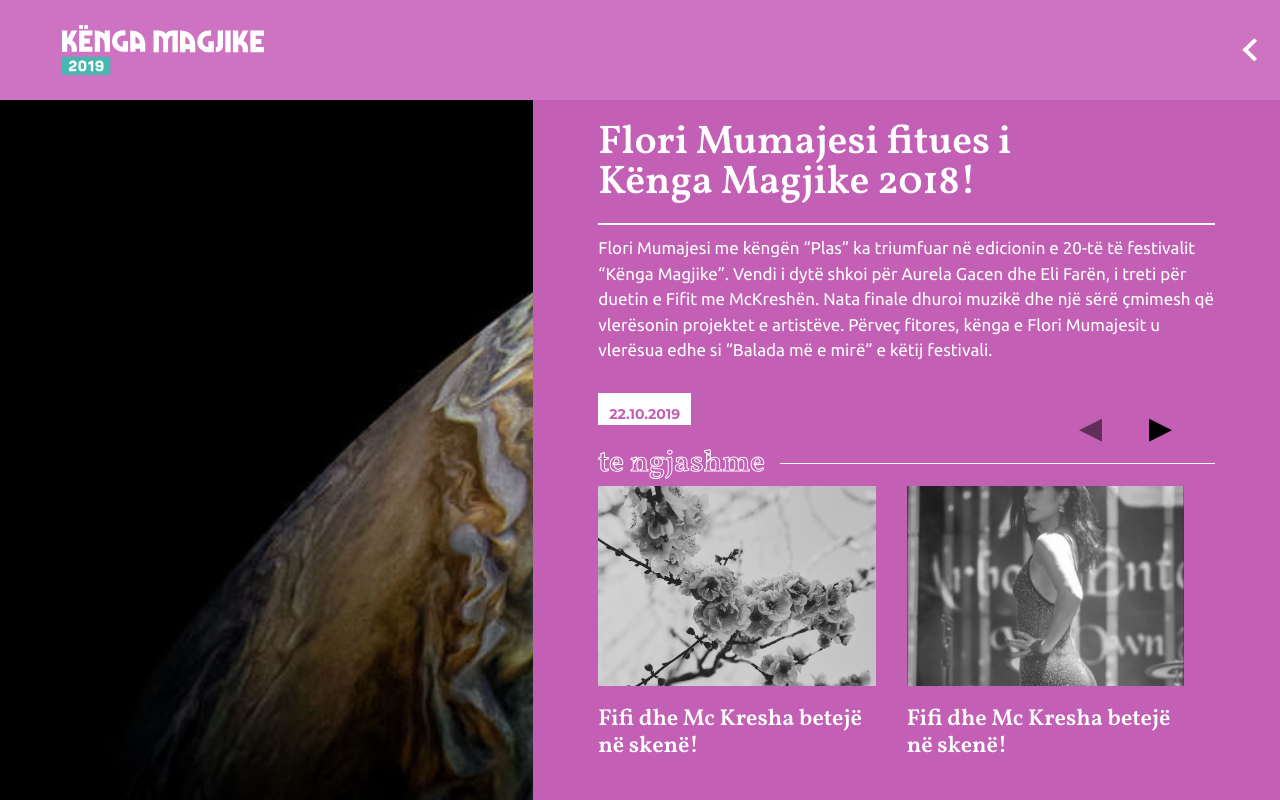
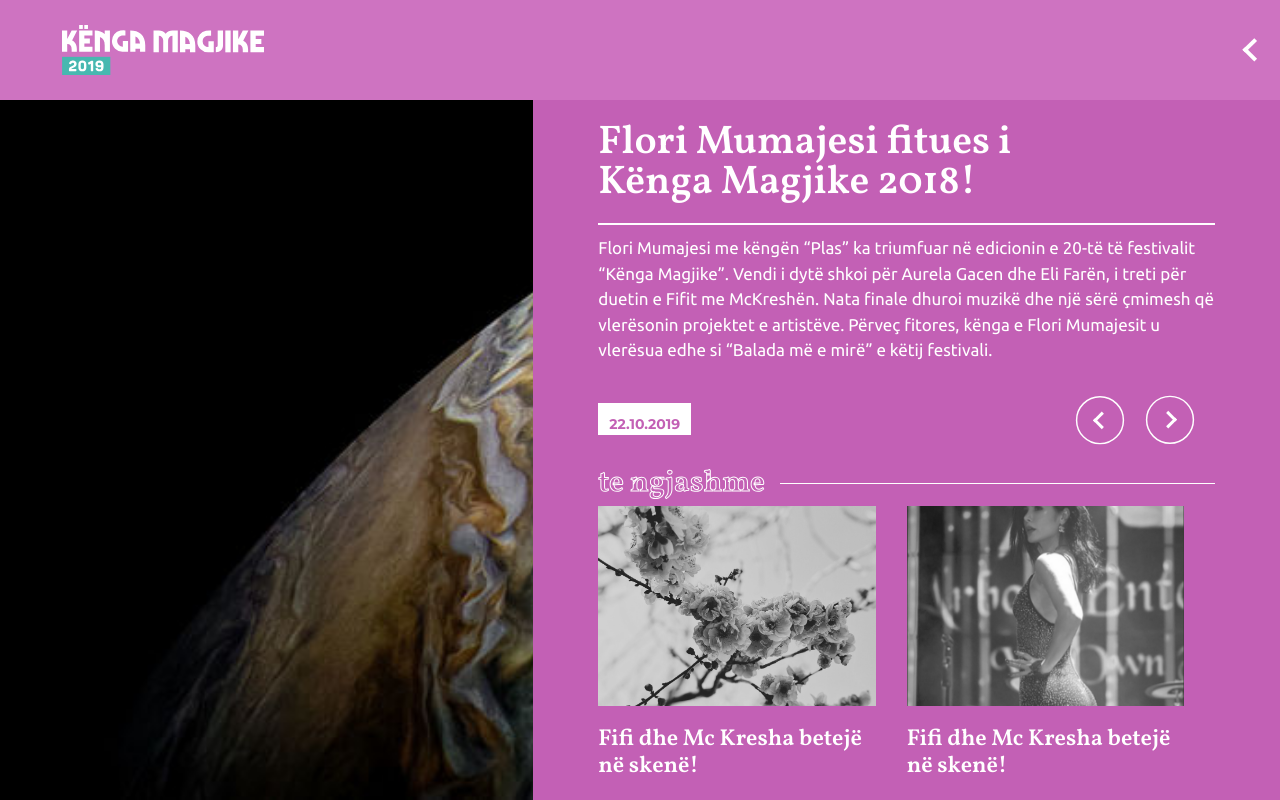
Before and after one commit to VisarDomi/km2019-frontend, a Vue app: page /blog in a window 1280 px wide. Built offline with nearby package versions, Linux system fonts and the light colour scheme; what fullpage-vue would draw is missing.

Commit message:
single blog full hd finished

```diff
--- a/src/views/Blogs.vue
+++ b/src/views/Blogs.vue
@@ -20,7 +20,7 @@
     </div>-->
 <div class="carousel-container">
 
-<carousel :perPageCustom="[[480, 2], [768, 3], [992,4]]" :paginationEnabled="false" style="color:white;">
+<carousel :perPageCustom="[[480, 2], [768, 3], [992,4]]" :paginationEnabled="false" :navigationEnabled="true">
   <slide >
     <div class="imageback" ></div>
     <h1 class="blog-title" @click="goToBlog()">Flori Mumajesi fitues i Kënga Magjike 2018!</h1>
@@ -79,6 +79,20 @@ export default {
 };
 </script>
 
+<style lang="css">
+.VueCarousel-navigation-button{
+  bottom:15% !important;
+}
+.VueCarousel-navigation-prev{
+  left: 20% !important;
+}
+
+.VueCarousel-navigation-next{
+  right:20% !important;
+}
+</style>
+
+
 
 <style lang="scss">
 // import "assets/sass/main.scss";
@@ -96,6 +110,7 @@ filter: grayscale(100%);
 
 .blog-title:hover{
   cursor:pointer;
+  color: #C360B5;
 }
 
 .blog-title {
--- a/src/views/Home.vue
+++ b/src/views/Home.vue
@@ -5,13 +5,13 @@
       <div class="fullpage-wp" v-fullpage="opts" ref="example">
         <!-- <HeroSection /> -->
 
-        <!-- <ArtistsSection /> -->
+        <ArtistsSection />
 
-        <!-- <AcrossYearsSection /> -->
+        <AcrossYearsSection />
 
-        <!-- <SubmissionSection /> -->
+        <SubmissionSection />
 
-        <!-- <NewsSection /> -->
+        <NewsSection />
 
         <SponsorSectionz />
       </div>
--- a/src/views/SingleBlog.vue
+++ b/src/views/SingleBlog.vue
@@ -9,45 +9,58 @@
       </div>
     </div>
 
+    <div class="row blog-row">
+      <div class="col-md-5  col-xs-12 image-col">
+        <img class="blog-image" src="@/assets/img/single_blog_1.jpg" alt />
+      </div>
+      <div class="col-md-7 col-xs-12 blog-col">
+        <div class="container">
+          <h1 class="blog-title">Flori Mumajesi fitues i Kënga Magjike 2018!</h1>
+          <hr />
+          <p
+            class="blog-content"
+          >Flori Mumajesi me këngën “Plas” ka triumfuar në edicionin e 20-të të festivalit “Kënga Magjike”. Vendi i dytë shkoi për Aurela Gacen dhe Eli Farën, i treti për duetin e Fifit me McKreshën. Nata finale dhuroi muzikë dhe një sërë çmimesh që vlerësonin projektet e artistëve. Përveç fitores, kënga e Flori Mumajesit u vlerësua edhe si “Balada më e mirë” e këtij festivali.</p>
 
-    <div class="row blog-row" >
-      <div class="col-5 image-col" > <img class=" blog-image" src="@/assets/img/single_blog_1.jpg" alt=""></div>
-      <div class="col-7 blog-col" >
-        <div class="container">
+          <div class="row">
+            <p class="date">22.10.2019</p>
+            <a @click.prevent="nextSlide">
+              <div class="carousel-right">
+                <img class="img-fluid img-next-arrow" src="@/assets/img/ndervite_right.svg" alt />
+              </div>
+            </a>
+            <a @click.prevent="prevSlide">
+              <div class="carousel-left">
+                <img class="img-fluid img-left-arrow" src="@/assets/img/ndervite_left.svg" alt />
+              </div></a>
+          </div>
 
-        <h1 class="blog-title">Flori Mumajesi fitues i Kënga Magjike 2018!</h1>
-        <hr>
-        <p class="blog-content">Flori Mumajesi me këngën “Plas” ka triumfuar në edicionin e 20-të të festivalit “Kënga Magjike”. Vendi i dytë shkoi për Aurela Gacen dhe Eli Farën, i treti për duetin e Fifit me McKreshën. Nata finale dhuroi muzikë dhe një sërë çmimesh që vlerësonin projektet e artistëve. Përveç fitores, kënga e Flori Mumajesit u vlerësua edhe si “Balada më e mirë” e këtij festivali.</p>
-        <p class="date">22.10.2019</p>
           <h3 class="bio-text">te ngjashme</h3>
 
-        <carousel :perPageCustom="[[480, 1], [768, 2], [992,2]]" :paginationEnabled="false" :navigationEnabled="true" :singleBlog="true">
-          <slide >
-
+          <carousel
+            ref="carousel"
+            :perPageCustom="[[480, 1], [768, 1], [992,2]]"
+            :paginationEnabled="false"
+          >
+            <slide>
               <div class="blog-card">
-              <img class="blog-card-image img-fluid" src="@/assets/img/artistback.jpg" alt="">
+                <img class="blog-card-image img-fluid" src="@/assets/img/artistback.jpg" alt />
                 <h2 class="blog-card-title">Fifi dhe Mc Kresha betejë në skenë!</h2>
               </div>
             </slide>
-                    <slide >
-
+            <slide>
               <div class="blog-card">
-              <img class="blog-card-image img-fluid" src="@/assets/img/sonimalaj.png" alt="">
+                <img class="blog-card-image img-fluid" src="@/assets/img/sonimalaj.png" alt />
                 <h2 class="blog-card-title">Fifi dhe Mc Kresha betejë në skenë!</h2>
               </div>
             </slide>
 
-                              <slide >
-
+            <slide>
               <div class="blog-card">
-              <img class="blog-card-image img-fluid" src="@/assets/img/sonimalaj.png" alt="">
+                <img class="blog-card-image img-fluid" src="@/assets/img/sonimalaj.png" alt />
                 <h2 class="blog-card-title">Fifi dhe Mc Kresha betejë në skenë!</h2>
               </div>
             </slide>
-
-
           </carousel>
-
         </div>
       </div>
     </div>
@@ -57,7 +70,7 @@
 <script>
 // @ is an alias to /src
 
-import { Carousel, Slide } from 'vue-carousel';
+import { Carousel, Slide } from "vue-carousel";
 export default {
   name: "SingleBlog",
   components: {
@@ -67,53 +80,63 @@ export default {
   data() {
     return {};
   },
-  methods:{
+  methods: {
+    nextSlide() {
+      this.$refs.carousel.goToPage(this.$refs.carousel.getNextPage());
+    },
+    prevSlide() {
+      this.$refs.carousel.goToPage(this.$refs.carousel.getPreviousPage());
+    },
     goToBlogs() {
       this.$router.push({ name: "Blogs" });
-    },
-  },
-  mounted(){
-    // var elem = document.querySelector('.VueCarousel-navigation-button');
-    // console.log(elem)
-    // elem.style.top = '-21%';
-
-    // var elem = document.querySelector('.VueCarousel-navigation-prev');
-    // elem.style.left = '83%';
-
-    // var elem = document.querySelector('.VueCarousel-navigation-next');
-    // elem.style.top = '74px';
+    }
   }
 };
 </script>
 
-<style lang="css">
-.VueCarousel-navigation-button{
-  top:-21% !important;
-}
-.VueCarousel-navigation-prev{
-  left: 83% !important;
-}
 
-.VueCarousel-navigation-next{
-  right:74px !important;
-}
-</style>
 
 
 <style lang="scss" scoped>
-
-.blog-card-title{
-  font-family: Vollkorn;
-  color:white;
-  font-size:2.3rem;
-  width:90%;
-  margin-top:2rem;
+.img-next-arrow {
+  width: 6rem;
 }
 
-.blog-card-image{
+.carousel-right {
+  position: absolute;
+  right: 8rem;
+      padding-top: 19px;
+}
+.carousel-right:hover {
+  cursor: pointer;
+}
+
+.img-left-arrow {
+  width: 6rem;
+}
+
+.carousel-left {
+  position: absolute;
+  right: 15rem;
+  padding-top:15px;
+}
+
+.carousel-left:hover {
+  cursor: pointer;
+}
+
+.blog-card-title {
+  font-family: Vollkorn;
+  color: white;
+  font-size: 2.3rem;
+  width: 90%;
+  margin-top: 2rem;
+}
+
+.blog-card-image {
   filter: grayscale(100%);
   width: 90%;
-  height:20rem;
+  height: 20rem;
   object-fit: cover;
 }
 
@@ -143,62 +166,59 @@ export default {
   margin-right: -50%;
 }
 
-
-.date{
-  position:initial;
+.date {
+  position: initial;
   width: fit-content;
-  margin-top:3rem;
+  margin-top: 3rem;
 }
 
-.blog-content{
-  font-size:1.7rem;
+.blog-content {
+  font-size: 1.7rem;
   font-family: Ubuntu;
   color: white;
-  font-weight:400;
+  font-weight: 400;
 }
 
-.blog-title{
-  color:white;
-  font-size:4rem;
-  margin-top:20%;
+.blog-title {
+  color: white;
+  font-size: 4rem;
+  margin-top: 20%;
   position: initial;
   // margin-left:5rem;
 }
-hr{
+hr {
   border-top: 2px solid white;
   // margin-left:5rem;
   margin-top: 2rem;
   // margin-right: 5rem;
 }
-.blog-image{
+.blog-image {
   object-fit: cover;
-  height:100%;
-  height: calc(100vh );
+  height: 100%;
+  height: calc(100vh);
   position: fixed;
 }
 
-.blog-row{
-  height:100%;
+.blog-row {
+  height: 100%;
 }
-.image-col{
-  background:salmon;
+.image-col {
+  background: salmon;
   padding: 0;
   margin: 0;
 }
-.blog-col{
-  background:#C360B5;
-  font-size:3rem;
-  padding-left:5rem;
+.blog-col {
+  background: #c360b5;
+  font-size: 3rem;
+  padding-left: 5rem;
   padding-right: 5rem;
 }
 .blog-page {
   height: 100vh;
-  background: #C360B5;
+  background: #c360b5;
   background-size: cover;
   background-attachment: fixed;
 }
-
-
 
 .vertical-center {
   min-height: 100%; /* Fallback for browsers do NOT support vh unit */
@@ -227,7 +247,7 @@ hr{
   margin-left: 0px;
   height: 10rem;
   background: #ce73c1;
-  position:fixed;
+  position: fixed;
   top: 0;
   z-index: 9999;
   width: 102%;
```
Lines whose indentation alone changed are shown as unchanged.
